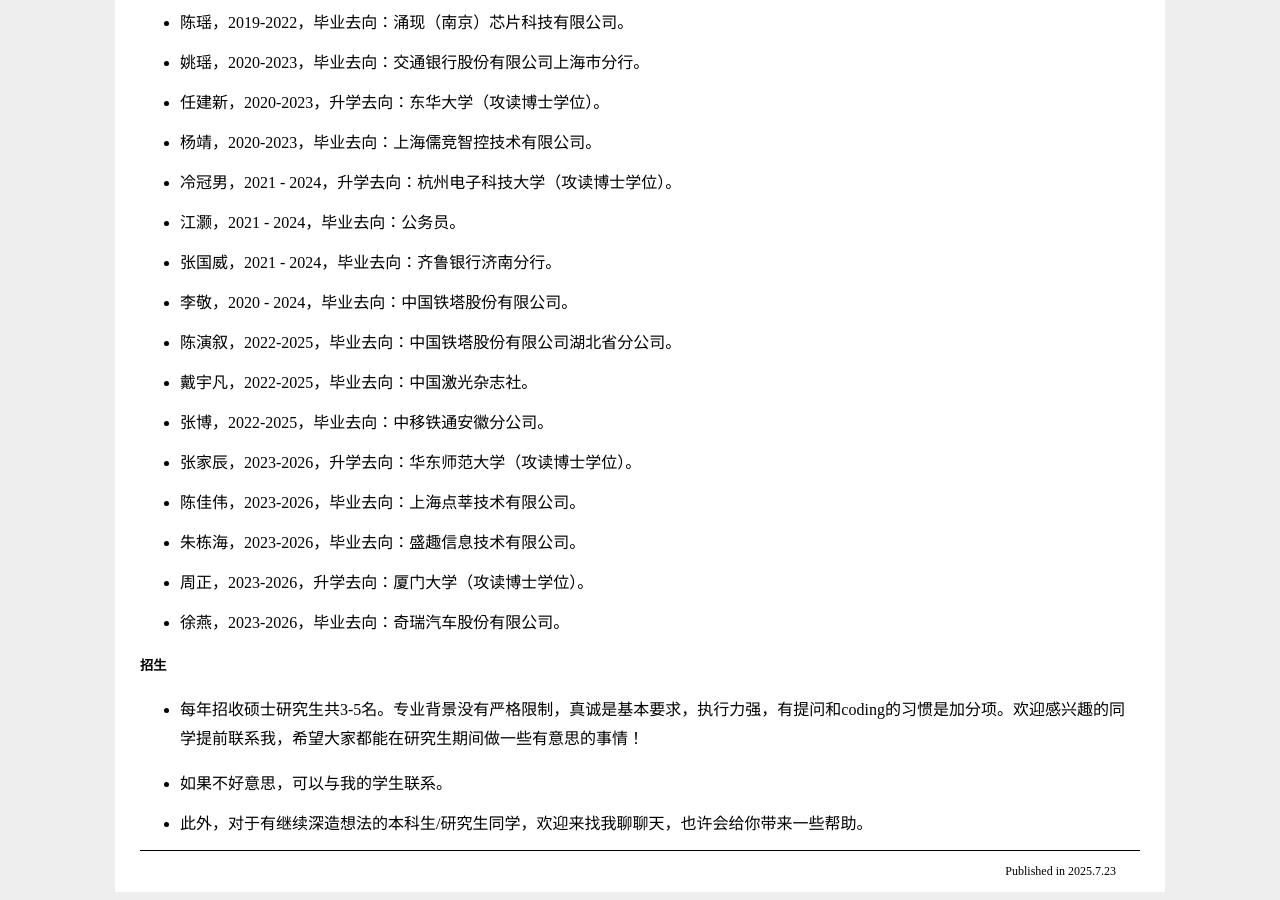
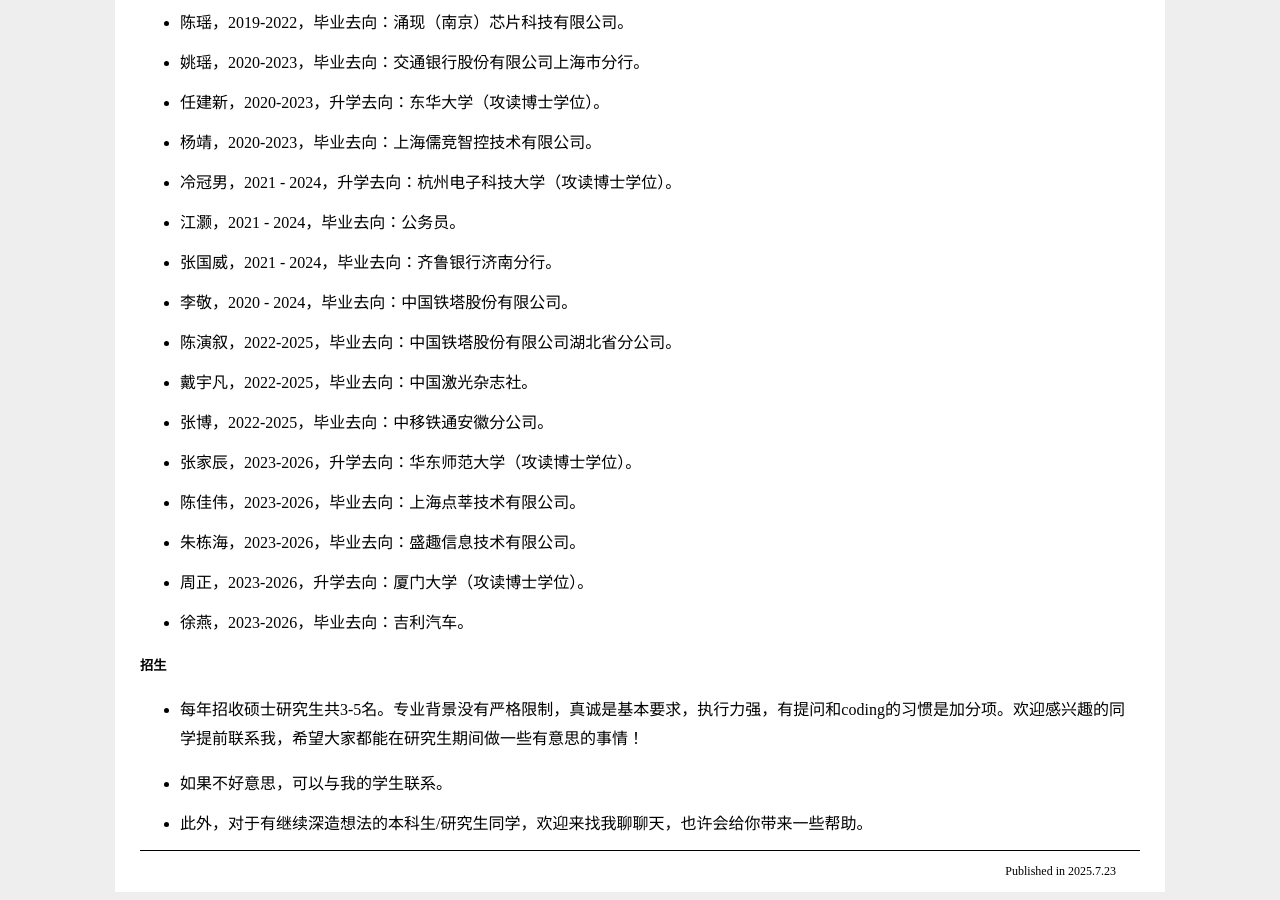
Before and after one commit to X-Lab-CN/introduce, a Jekyll site: the page introduce.html, which Jekyll copies as it is, in a window 1280 px wide and 900 px high, scrolled down 9497 px. Built offline with Jekyll 4.4.1, drawn with Linux system fonts in a browser that asks for light colours.

Commit message:
更新徐燕毕业去向为吉利汽车
Co-Authored-By: Claude Code <noreply@anthropic.com>

```diff
--- a/introduce.html
+++ b/introduce.html
@@ -849,7 +849,7 @@
                 <p>周正，2023-2026，升学去向：厦门大学（攻读博士学位）。</p>
             </li>
             <li>
-                <p>徐燕，2023-2026，毕业去向：奇瑞汽车股份有限公司。</p>
+                <p>徐燕，2023-2026，毕业去向：吉利汽车。</p>
             </li>
         </ul>
         <h5>招生</h5>
```
Also changed, not shown: _pages/markdown.md (+1 -1 lines).
